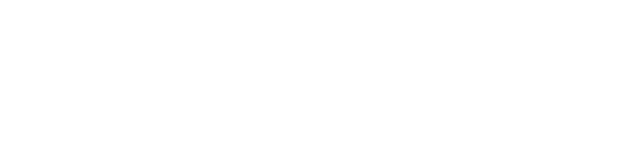
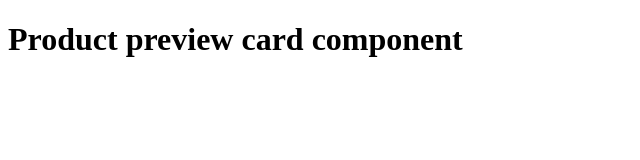
Before and after one commit to ctworzewski/frontendmentor-projects, a plain HTML site: page product-preview-card-component/index.html in a window 1280 px wide. Shown: the whole page, without its empty margins (0-640 px from the left). Drawn offline with Linux system fonts and the light colour scheme.

Commit message:
Add h1 to product component index.html

```diff
--- a/product-preview-card-component/index.html
+++ b/product-preview-card-component/index.html
@@ -8,6 +8,7 @@
     <link rel="stylesheet" href="css/style.css">
 </head>
 <body>
+    <h1>Product preview card component</h1>
 
 </body>
 </html>
```
